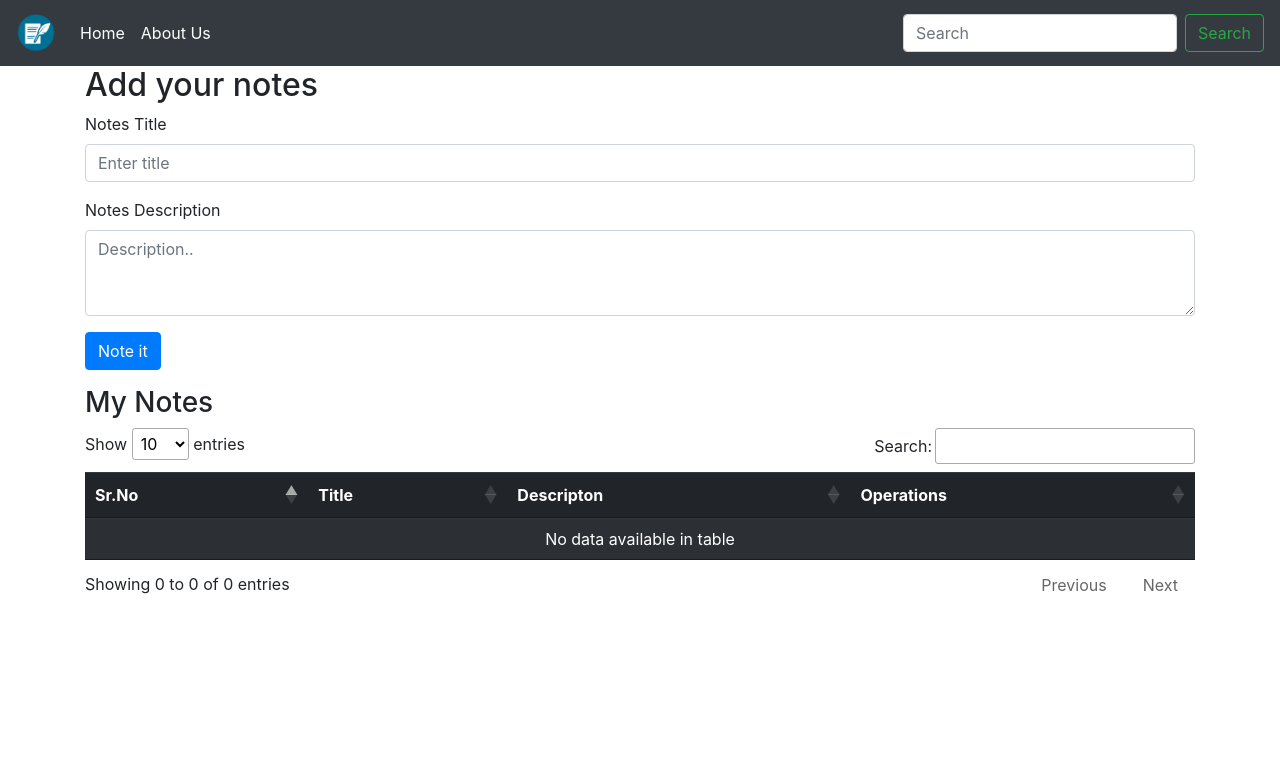
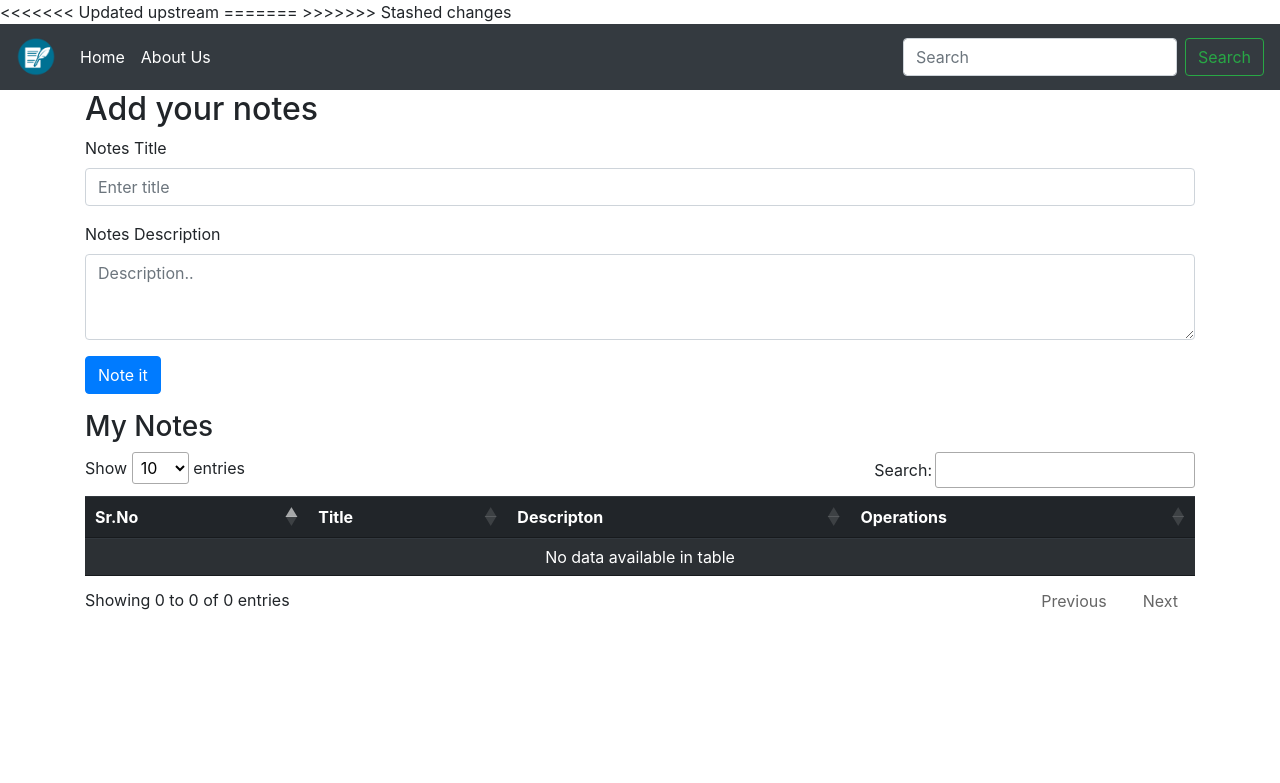
Before and after one commit to aman0001kverma/Notes-CRUD-php, a PHP site: page / in a window 1280 px wide. Shown: the top 783 px of the page. Run offline with PHP 8.4, Linux system fonts and the light colour scheme; data that the repository does not hold is empty; some libraries are stand-ins or nearby versions.

Commit message:
new text added
das

```diff
--- a/index.php
+++ b/index.php
@@ -1,3 +1,9 @@
+<<<<<<< Updated upstream
+=======
+<!-- thank you -->
+<!-- second attemptafa -->
+<!-- kjhdsakjhdjkashdjk -->
+>>>>>>> Stashed changes
 <?php
 $servername="localhost";
 $username="root";
```
